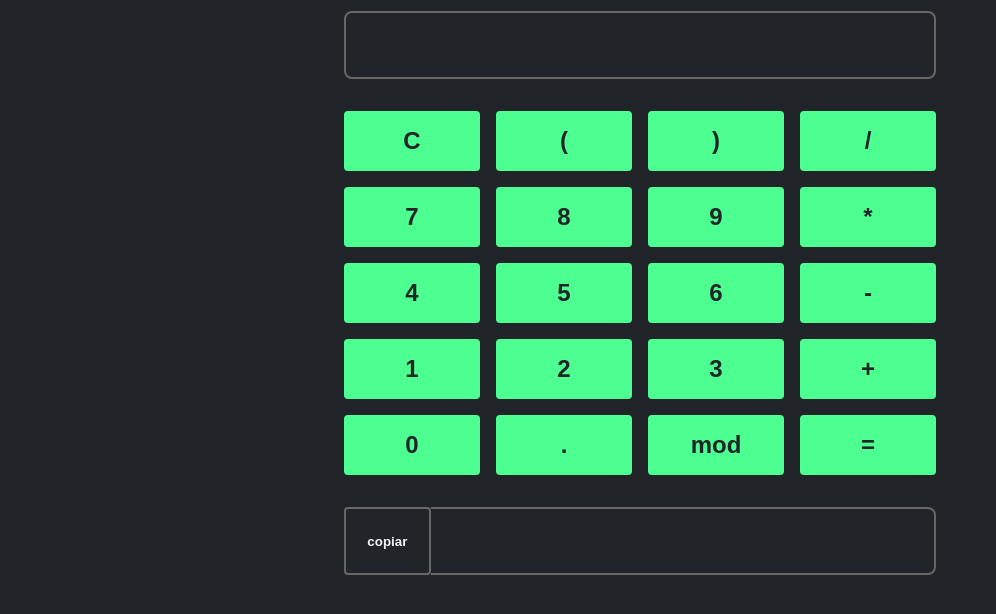
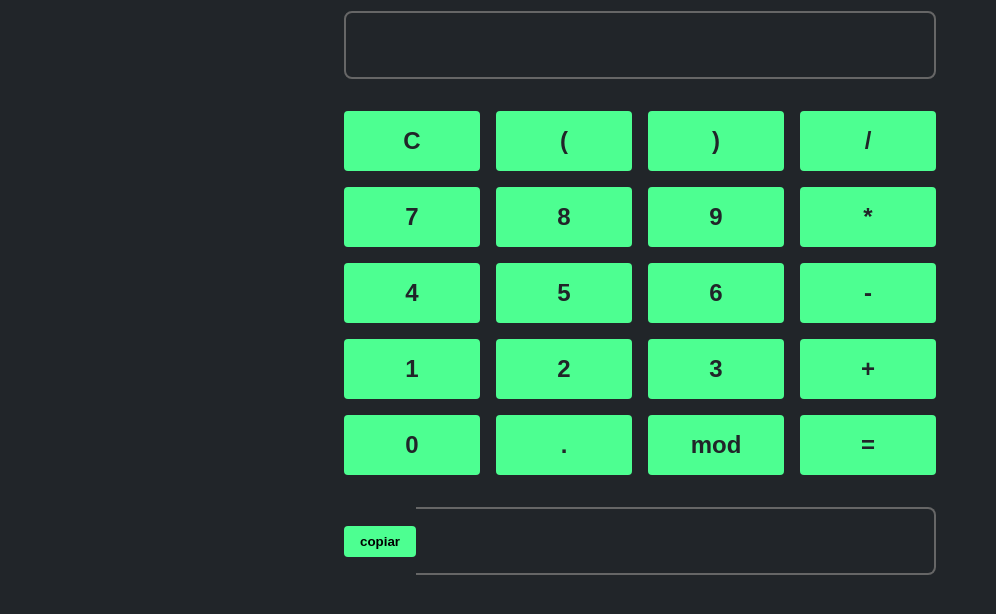
Before and after one commit to Paulo-S-Farias/Calculadora, a plain HTML site: page index.html in a window 1280 px wide. Shown: the part 108-722 px from the top of the page, without its empty margins (0-996 px from the left). Drawn offline with Linux system fonts and the light colour scheme.

Commit message:
Update style.css

```diff
--- a/src/style/style.css
+++ b/src/style/style.css
@@ -2,10 +2,9 @@
     margin: 0;
     padding: 0;
     box-sizing: border-box;
-
 }
 
-:root{
+:root {
     --bg-color: #212529;
     --border-color: #666;
     --font-color: #f1f5f9;
@@ -13,13 +12,13 @@
     --error-color: #ff0043;
 }
 
-body{
+body {
     background-color: var(--bg-color);
     color: var(--font-color);
     font-family: "Ubuntu", sans-serif;
 }
 
-main{
+main {
     display: block;
     margin: 0 auto;
     max-width: 40rem;
@@ -51,7 +50,7 @@ button {
     transition: .15s;
 }
 
-input{
+input {
     background-color: var(--bg-color);
     border: 2px solid var(--border-color);
     border-radius: .5rem;
@@ -87,11 +86,11 @@ input{
     border-radius: 0 .5rem .5rem 0;
 }
 
-#copyToClipBoard {
+#copyToClipboard {
     background-color: transparent;
     border: solid var(--border-color);
     border-width: 2px;
-    border-radius: .5rem 0 0 5.;
+    border-radius: .5rem 0 0 .5rem;
     color: var(--font-color);
     cursor: pointer;
     display: block;
```
